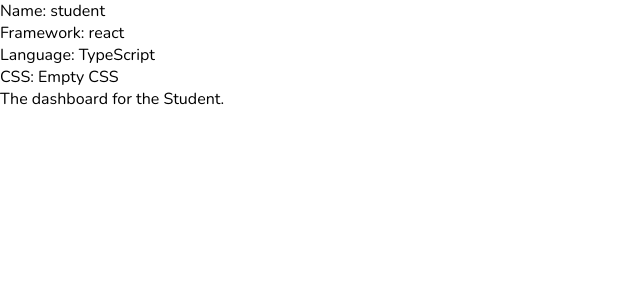
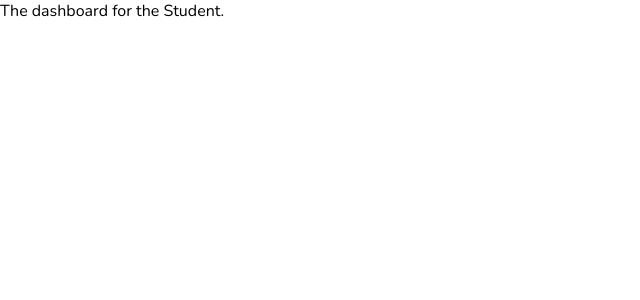
Before and after one commit to Ioniqe/ubb-edu-hub, a React app in the folder apps/student/: page / in a window 1280 px wide. Shown: the top 300 px of the page, without its empty margins (0-640 px from the left). Built offline with nearby package versions, Linux system fonts and the light colour scheme.

Commit message:
chore(student): remove unnecessary code from App

```diff
--- a/apps/student/src/App.tsx
+++ b/apps/student/src/App.tsx
@@ -3,16 +3,13 @@ import ReactDOM from "react-dom";
 
 import "./index.css";
 import Dashboard from "./Dashboard";
+import { Box } from "@mui/material";
 
 const App = () => {
   return (
-    <div className="container">
-      <div>Name: student</div>
-      <div>Framework: react</div>
-      <div>Language: TypeScript</div>
-      <div>CSS: Empty CSS</div>
+    <Box>
       <Dashboard />
-    </div>
+    </Box>
   );
 };
 
```
